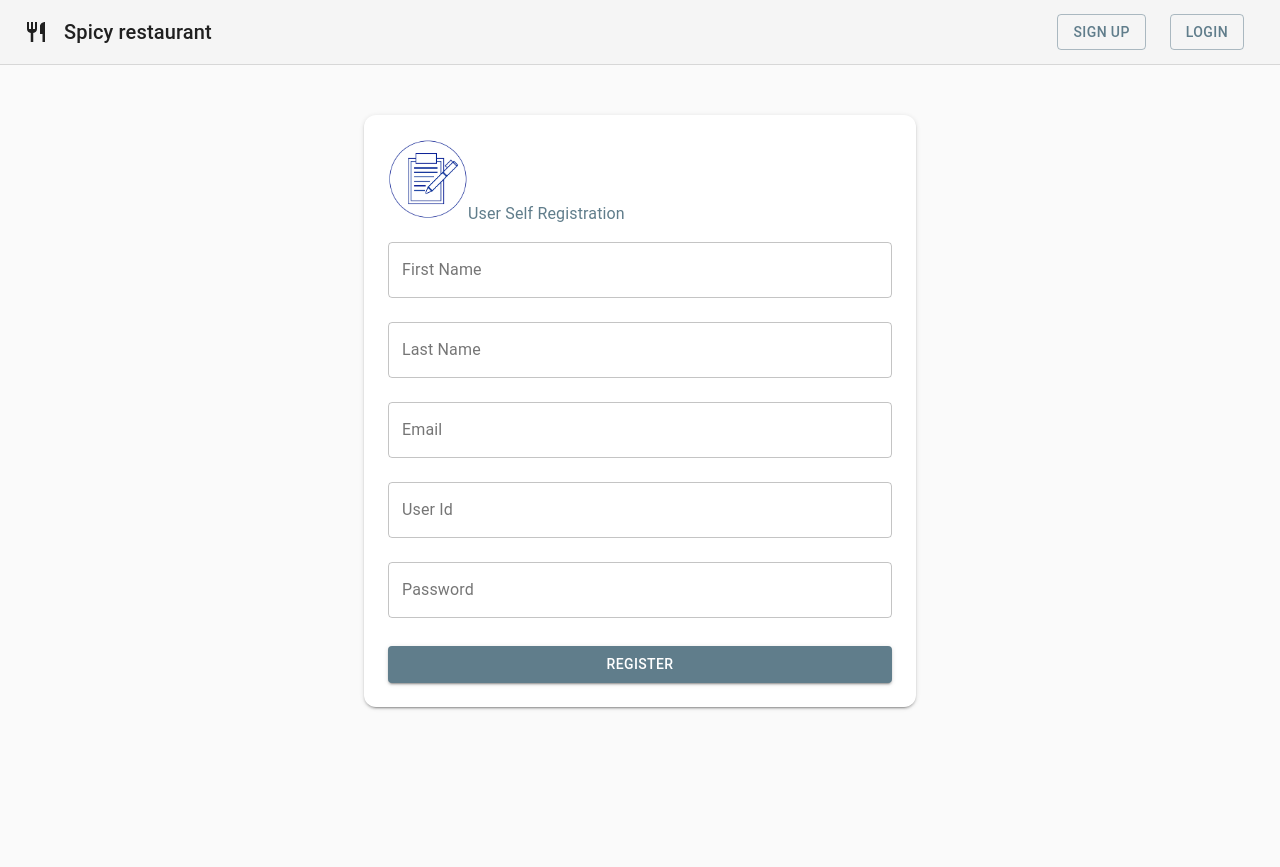
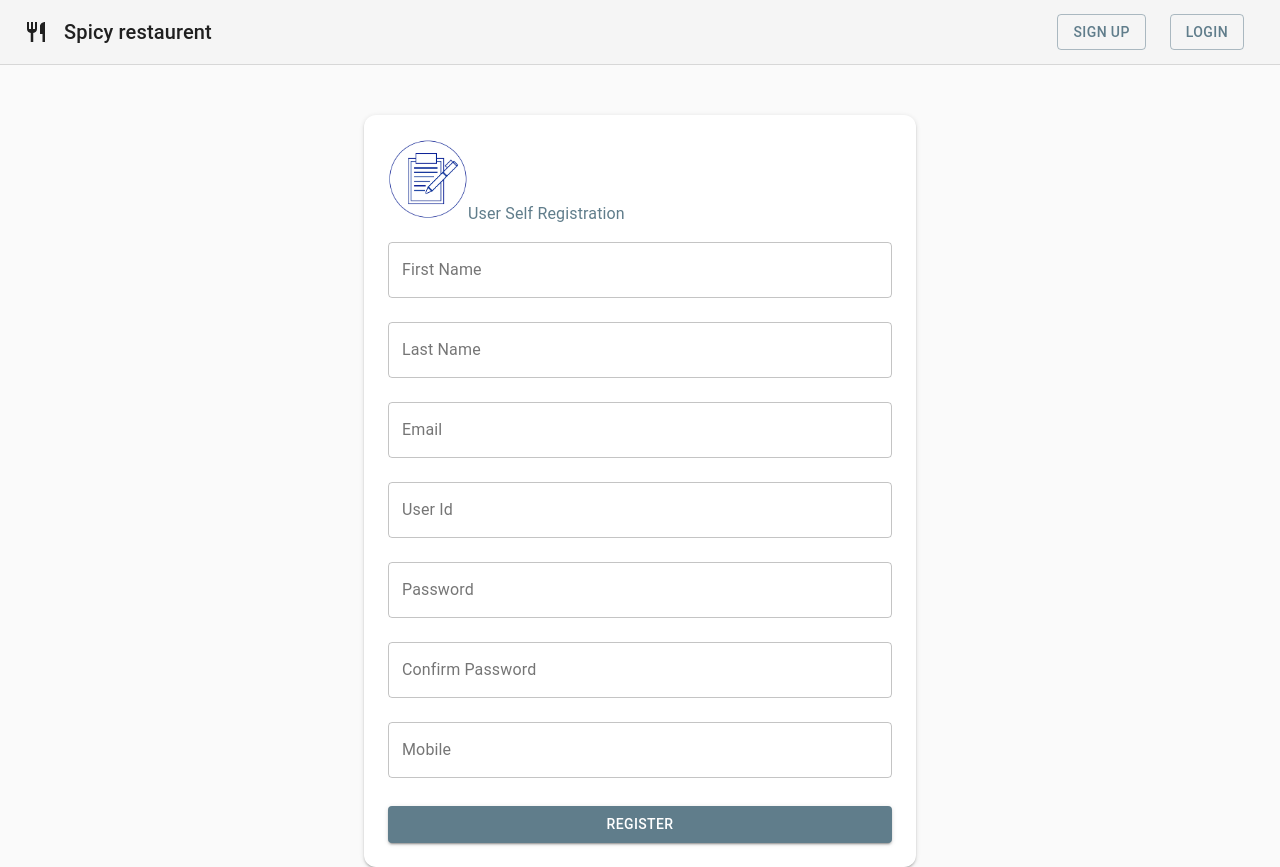
Before and after one commit to PrudviRajasekhar/UIReactRes, a React (Create React App) app in the folder RestaurantUIRepo/restaurant-app-ui/: page /signup in a window 1280 px wide. Before the commit the page ends 800 px from the top, so only its background shows below. Built offline with nearby package versions, Linux system fonts and the light colour scheme.

Commit message:
added login

```diff
--- /dev/null
+++ b/RestaurantUIRepo/restaurant-app-ui/src/Components/Dashboard.js
@@ -0,0 +1,13 @@
+import React, { Component } from "react";
+
+export class Dashboard extends Component {
+  render() {
+    return (
+      <div>
+        <h1>This is Customer Dashbard</h1>
+      </div>
+    );
+  }
+}
+
+export default Dashboard;
--- a/RestaurantUIRepo/restaurant-app-ui/src/Components/Header.js
+++ b/RestaurantUIRepo/restaurant-app-ui/src/Components/Header.js
@@ -154,14 +154,10 @@ export default function Header() {
   const classes = useStyles();
   let history = useHistory();
 
-  const handleHomeButton = (e) => {
-    console.log("handle login");
-    history.push("/home");
-  };
-
   const handleLoginButton = (e) => {
     console.log("handle login");
     history.push("/login");
+    //return <Link href="http://localhost:6051/authn-service/api/token" />;
   };
 
   const handleSignupButton = (e) => {
@@ -179,14 +175,14 @@ export default function Header() {
         className={classes.appBar}
       >
         <Toolbar className={classes.toolbar}>
-          <Restaurant className={classes.icon} onClick={handleHomeButton} />
+          <Restaurant className={classes.icon} />
           <Typography
             variant="h6"
             color="inherit"
             noWrap
             className={classes.toolbarTitle}
           >
-            Spicy restaurant
+            Spicy restaurent
           </Typography>
           <Button
             href="#"
@@ -202,7 +198,8 @@ export default function Header() {
             color="primary"
             variant="outlined"
             className={classes.link}
-            onClick={handleLoginButton}
+            // onClick={handleLoginButton}
+            href="http://localhost:6051/authn-service/api/token"
           >
             Login
           </Button>
--- a/RestaurantUIRepo/restaurant-app-ui/src/Components/Signup.js
+++ b/RestaurantUIRepo/restaurant-app-ui/src/Components/Signup.js
@@ -1,5 +1,3 @@
-
-
 import {
   Box,
   Button,
@@ -28,6 +26,8 @@ export class Signup extends Component {
       email: "",
       userId: "",
       password: "",
+      cpassword: "",
+      mobile: "",
       dataError: null,
       shouldOpenDialogue: false,
     };
@@ -35,7 +35,7 @@ export class Signup extends Component {
     this.readForm = this.readForm.bind(this);
     this.doRegister = this.doRegister.bind(this);
     this.handleClose = this.handleClose.bind(this);
-  }
+  } //constructor end
 
   readForm = (e) => {
     //console.log(e.target.value);
@@ -53,10 +53,12 @@ export class Signup extends Component {
     //step-2
     this.state.email_error = null;
     this.state.password_error = null;
+    this.state.cpassword_error = null;
 
     // step-1
     let email = this.state.email;
     let password = this.state.password;
+    let cpassword = this.state.cpassword;
 
     //step-4
     if (email == null || email == "") {
@@ -66,6 +68,18 @@ export class Signup extends Component {
 
     if (password == null || password == "") {
       this.state.password_error = "Password should not be empty or null";
+      dataVlaid = false;
+    }
+
+    if (cpassword == null || cpassword == "") {
+      this.state.password_error =
+        "Confirm Password should not be empty or null";
+      dataVlaid = false;
+    }
+
+    if (!(password == cpassword)) {
+      this.state.cpassword_error =
+        "Password and Confirm Password should be match";
       dataVlaid = false;
     }
 
@@ -81,6 +95,8 @@ export class Signup extends Component {
         email: this.state.email,
         userId: this.state.userId,
         password: this.state.password,
+        cpassword: this.state.cpassword,
+        mobile: this.state.mobile,
       };
       console.log("user registration data is");
       console.log(JSON.stringify(user));
@@ -209,6 +225,34 @@ export class Signup extends Component {
               error={this.state.password_error != null}
               helperText={this.state.password_error}
             />
+            <TextField
+              id="outlined-required"
+              label="Confirm Password"
+              // defaultValue="Hello World"
+              variant="outlined"
+              type="password"
+              color="primary"
+              fullWidth
+              margin="normal"
+              size="normal"
+              name="cpassword"
+              onChange={this.readForm}
+              error={this.state.cpassword_error != null}
+              helperText={this.state.cpassword_error}
+            />
+            <TextField
+              id="outlined-required"
+              label="Mobile"
+              // defaultValue="Hello World"
+              variant="outlined"
+              type="text"
+              color="primary"
+              fullWidth
+              margin="normal"
+              size="normal"
+              name="mobile"
+              onChange={this.readForm}
+            />
             <br />
             <br />
             <Button
--- /dev/null
+++ b/RestaurantUIRepo/restaurant-app-ui/src/Components/VerifyAccount.js
@@ -0,0 +1,21 @@
+import React, { Component } from "react";
+
+export class VerifyAccount extends Component {
+  componentDidMount() {
+    console.log(this.props.match.params.email);
+
+    //this.props.match.params.id;
+    let userEmail = this.props.match.params.email;
+    console.log("user account to be verify is " + userEmail);
+
+    //we will make a call to verify account
+
+    //based on response we will render either login form or change password form
+  }
+
+  render() {
+    return <div></div>;
+  }
+}
+
+export default VerifyAccount;
--- a/RestaurantUIRepo/restaurant-app-ui/src/MainRouter.js
+++ b/RestaurantUIRepo/restaurant-app-ui/src/MainRouter.js
@@ -5,6 +5,8 @@ import { BrowserRouter, Route, Switch } from "react-router-dom";
 import Home from "./Components/Home";
 import Login from "./Components/Login";
 import Signup from "./Components/Signup";
+import Dashboard from "./Components/Dashboard";
+import VerifyAccount from "./Components/VerifyAccount";
 
 function MainRouter() {
   return (
@@ -12,9 +14,10 @@ function MainRouter() {
       <BrowserRouter>
         <Switch>
           <Route exact path="/" component={Home} />
-          <Route exact path="/home" component={Home} />
           <Route exact path="/login" component={Login} />
           <Route exact path="/signup" component={Signup} />
+          <Route exact path="/dashboard" component={Dashboard} />
+          <Route exact path="/user-reg/:email" component={VerifyAccount} />
         </Switch>
       </BrowserRouter>
     </div>
--- a/RestaurantUIRepo/restaurant-app-ui/src/index.js
+++ b/RestaurantUIRepo/restaurant-app-ui/src/index.js
@@ -8,7 +8,7 @@ import { BrowserRouter } from "react-router-dom";
 
 import { createMuiTheme, ThemeProvider } from "@material-ui/core/styles";
 import blue from "@material-ui/core/colors/blue";
-import { blueGrey, pink } from "@material-ui/core/colors";
+import { blueGrey } from "@material-ui/core/colors";
 
 const theme = createMuiTheme({
   palette: {
```
Also changed, not shown: 1 other file (tests, documents, lock files or other folders).
